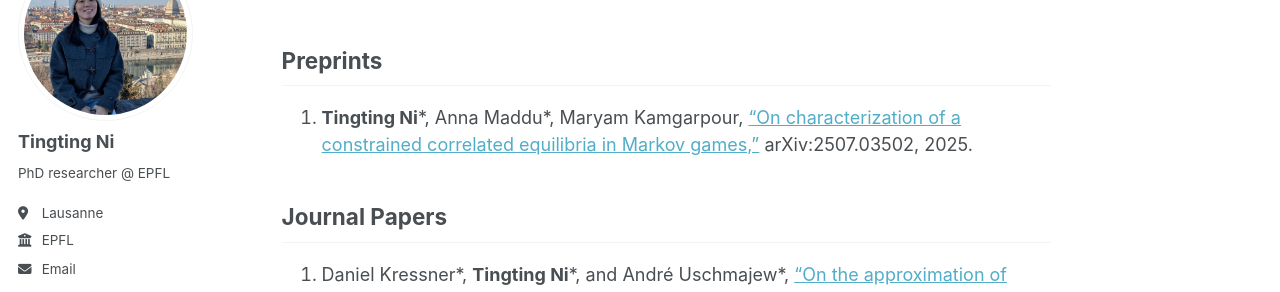
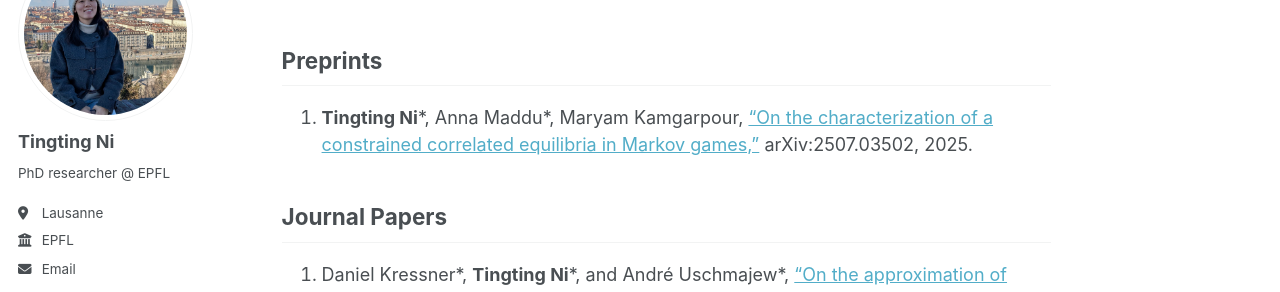
Before and after one commit to ni-tingting/ni-tingting.github.io, a Jekyll site: the page built from _pages/about.md, in a window 1280 px wide and 900 px high, scrolled down 541 px. Shown: the part 153-445 px from the top of the window. Built offline with Jekyll 4.4.1, drawn with Linux system fonts in a browser that asks for light colours; some web fonts are replaced; a script that is not in the unit is left out.

Commit message:
Fix typographical errors in publication entries

```diff
--- a/_pages/about.md
+++ b/_pages/about.md
@@ -28,7 +28,7 @@ Selected robotics projects I supervised: [Robotics Projects](/robotics-projects/
 {% endif %}
 ## Preprints
 
-1. **Tingting Ni**\*, Anna Maddu\*, Maryam Kamgarpour, ["On characterization of a constrained correlated equilibria in Markov games,"](https://arxiv.org/abs/2507.03502) arXiv:2507.03502, 2025.
+1. **Tingting Ni**\*, Anna Maddu\*, Maryam Kamgarpour, ["On the characterization of a constrained correlated equilibria in Markov games,"](https://arxiv.org/abs/2507.03502) arXiv:2507.03502, 2025.
 
 ## Journal Papers
 
@@ -36,7 +36,7 @@ Selected robotics projects I supervised: [Robotics Projects](/robotics-projects/
 
 ## Conference Papers
 
-1. **Tingting Ni**, and Maryam Kamgarpour, ["Constrained meta reinforcement learning with provable test-time safety,"]([https://arxiv.org/abs/2601.21845](https://icml.cc/virtual/2026/poster/66356)) _Forty-third International Conference on Machine Learning (ICML)_, 2026.
+1. **Tingting Ni**, and Maryam Kamgarpour, ["Constrained meta reinforcement learning with provable test-time safety,"](https://icml.cc/virtual/2026/poster/66356) _Forty-third International Conference on Machine Learning (ICML)_, 2026.
 2. **Tingting Ni**, and Maryam Kamgarpour, [“A learning-based approach to stochastic optimal control under reach-avoid constraint,"](https://dl.acm.org/doi/10.1145/3716863.3718055) _In Proceedings of the 28th ACM International Conference on Hybrid Systems: Computation and Control (HSCC)_, 2025.
 3. **Tingting Ni**, and Maryam Kamgarpour, [“A safe exploration approach to constrained Markov decision processes,"](https://proceedings.mlr.press/v258/ni25a.html) _In International Conference on Artificial Intelligence and Statistics (AISTATS), PMLR_, 2025. (Presented also at ICML 2024 Workshop: Foundations of Reinforcement Learning and Control)
 4. Fateme Baneshi, Marıa Cerezo Magana, Manuel Soler, **Tingting Ni**, and Maryam Kamgarpour, [“Aircraft trajectory planning for climate hotspot avoidance considering air traffic complexity: A constrained multi-agent reinforcement learning approach,"](https://www.sesarju.eu/sites/default/files/documents/sid/2024/papers/SIDs_2024_paper_084%20final.pdf) _In SESAR Innovation Days_, 2024.
```
